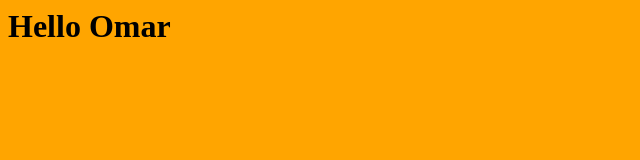
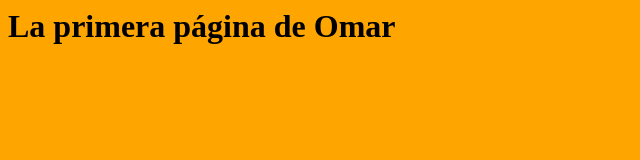
Before and after one commit to ominusa/git-mit-omar, a plain HTML site: page index.html in a window 1280 px wide. Shown: the whole page, without its empty margins (0-640 px from the left). Drawn offline with Linux system fonts and the light colour scheme.

Commit message:
ahora cambie el index html

```diff
--- a/index.html
+++ b/index.html
@@ -1,5 +1,5 @@
 <html>
     <body bgcolor="orange">
-        <h1>Hello Omar</h1>
+        <h1>La primera página de Omar</h1>
     </body>
 </html>
```
